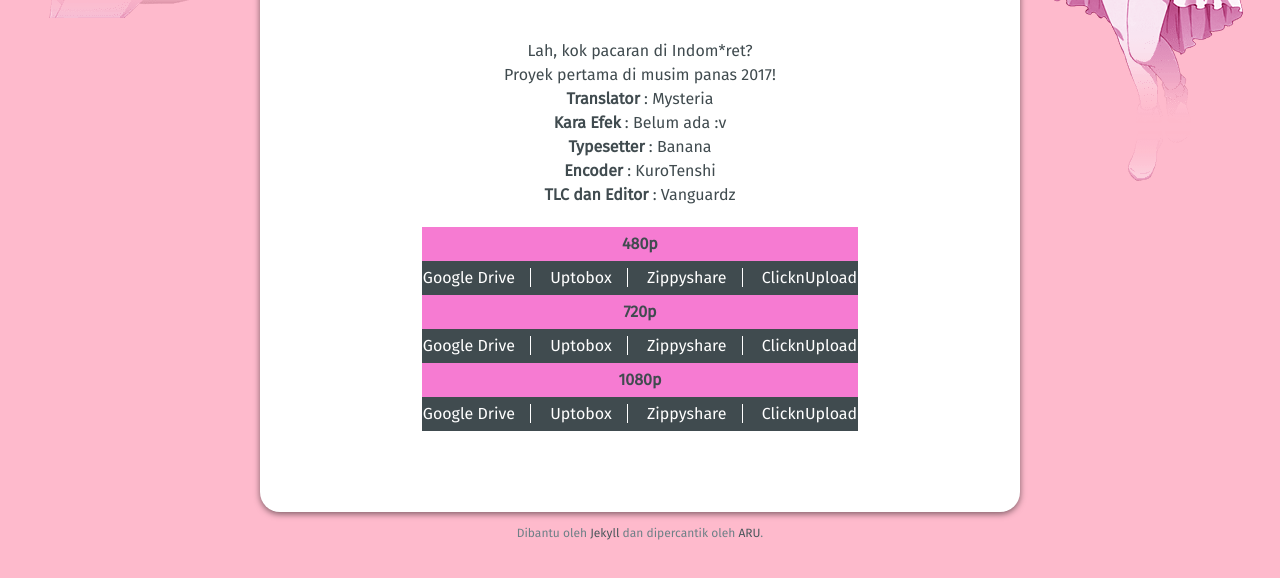
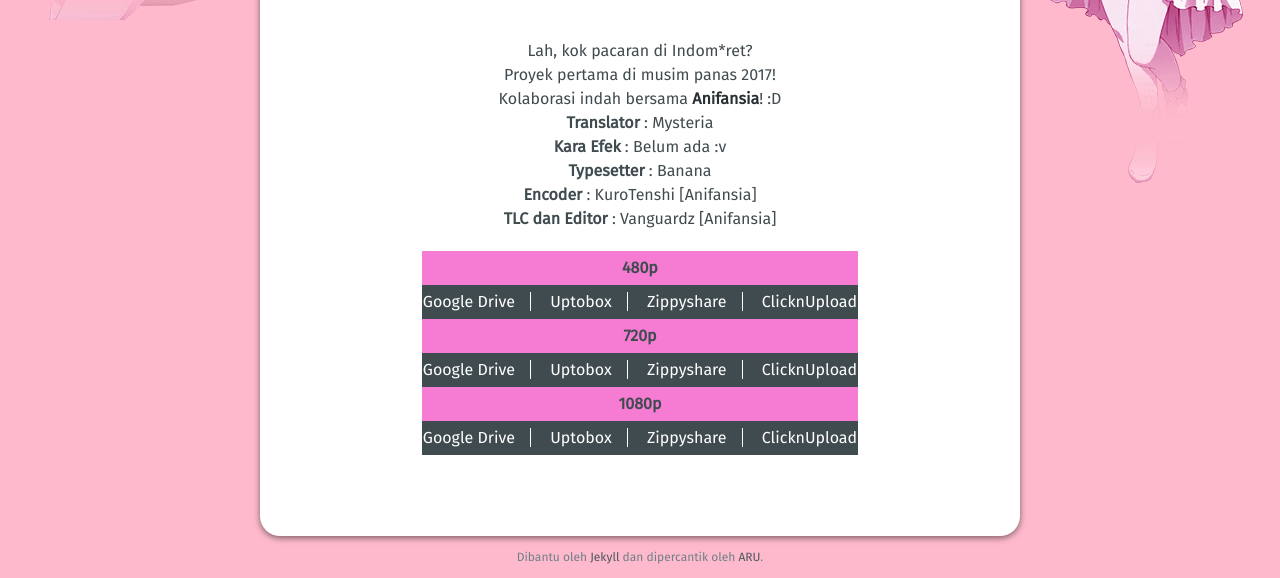
Before and after one commit to faishalirwn/hatsukoisubs, a Jekyll site: the page built from _posts/2017-07-09-kk-01.html, in a window 1280 px wide, cut to the strip 501-1079 px from the top of the page. Built offline with Jekyll 4.4.1, drawn with Linux system fonts in a browser that asks for light colours; comment, search, counter and statistics services are not loaded; before the commit the page ends 1055 px from its top, so only the background shows below that.

Commit message:
update kk 01

```diff
--- a/_posts/2017-07-09-kk-01.html
+++ b/_posts/2017-07-09-kk-01.html
@@ -38,11 +38,12 @@ date: 2017-07-09 13:25:24 +07:00
 <p>
 Lah, kok pacaran di Indom*ret?<br>
 Proyek pertama di musim panas 2017!<br>
+Kolaborasi indah bersama <b><a href="http://anifansia.net/">Anifansia</a></b>! :D<br>
 <b>Translator</b> : Mysteria<br>
 <b>Kara Efek</b> : Belum ada :v<br>
 <b>Typesetter</b> : Banana<br>
-<b>Encoder</b> : KuroTenshi<br>
-<b>TLC dan Editor</b> : Vanguardz
+<b>Encoder</b> : KuroTenshi [Anifansia]<br>
+<b>TLC dan Editor</b> : Vanguardz [Anifansia]
 </p>
 
 <div class="dl-box-wrap">
```
